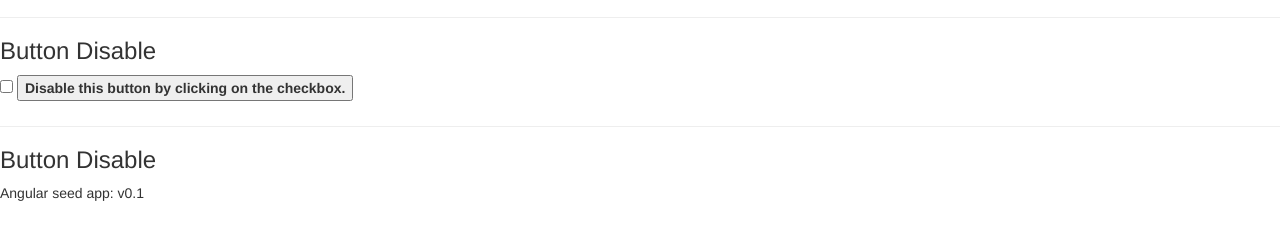
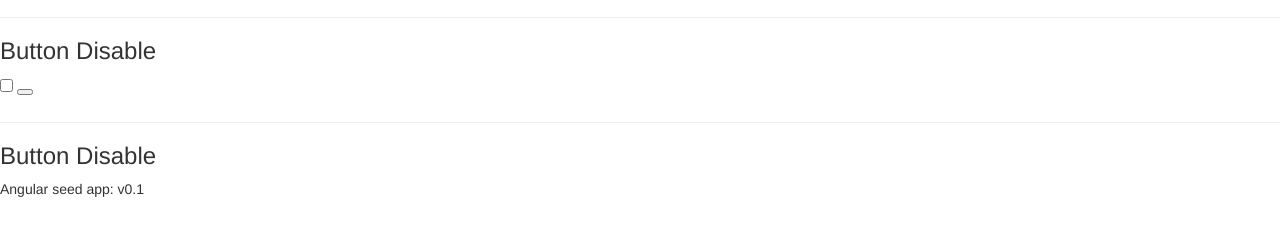
Before and after one commit to sowmR/Angularjs-Sample, a website: page app/index.html at #!/view1 in a window 1280 px wide. Shown: the part 273-512 px from the top of the page. Drawn offline with nearby package versions, Linux system fonts and the light colour scheme.

Commit message:
Add files via upload

```diff
--- a/app/view1/view1.html
+++ b/app/view1/view1.html
@@ -17,7 +17,7 @@
 <div>
 	<label>
 		<input type="checkbox" ng-model="checked"/>
-		<button ng-disabled="checked">Disable this  button by clicking on the checkbox.</button>
+		<button ng-disabled="checked" ng-click="buttonclick();">{{buttontext}}</button>
 	</label>
 </div>
 <hr/>
```
